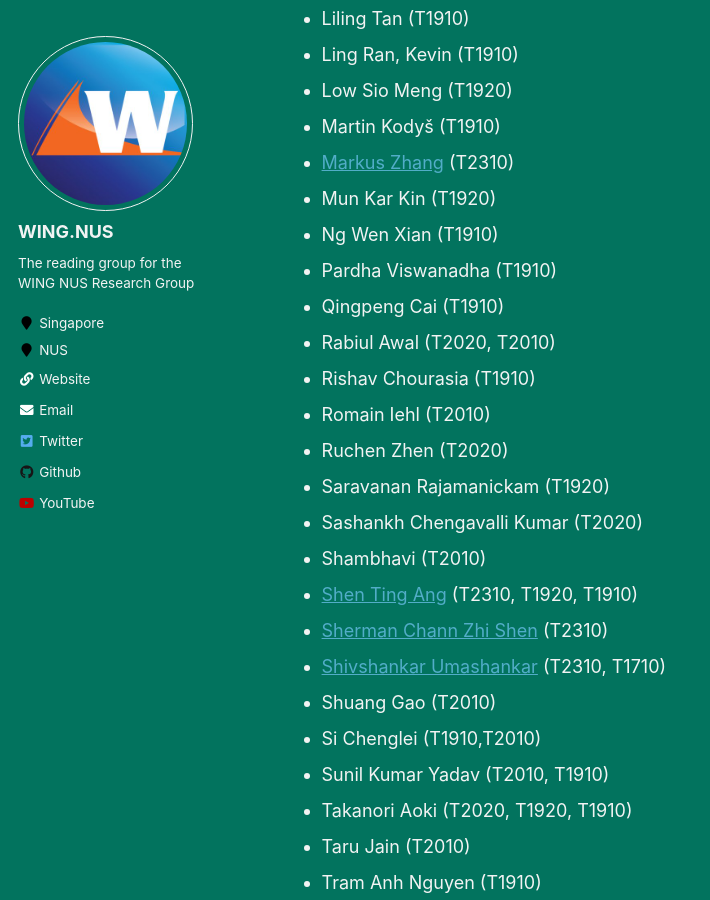
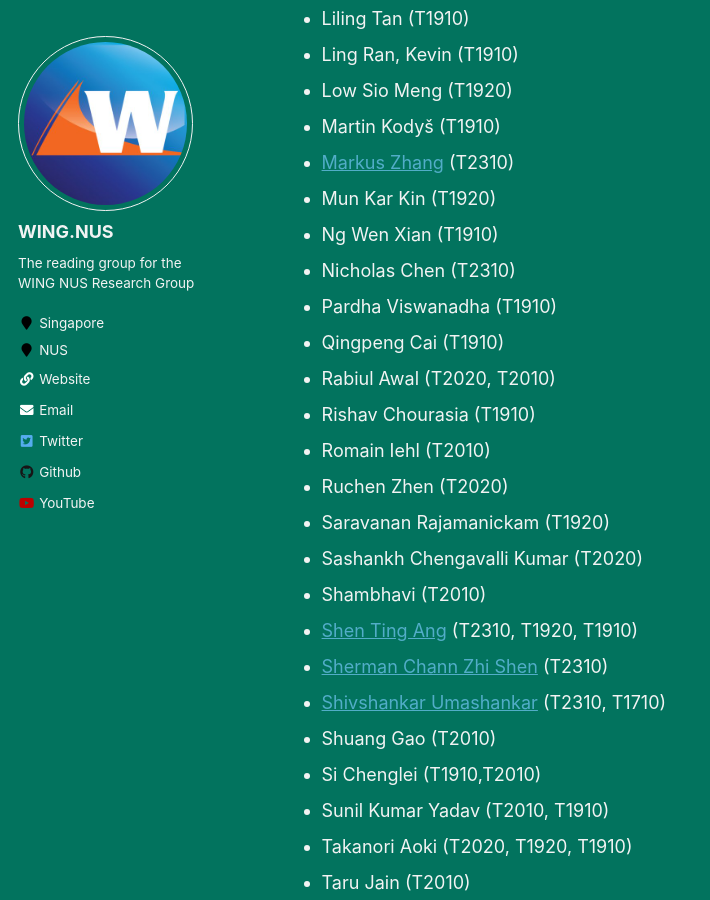
Before and after one commit to WING-NUS/cs6101, a Jekyll site: the page built from _pages/people.md, in a window 1280 px wide and 900 px high, scrolled down 5046 px. Shown: the whole window, without its empty margins (0-710 px from the left). Built offline with Jekyll 4.4.1, drawn with Linux system fonts in a browser that asks for light colours.

Commit message:
"add name"

```diff
--- a/_pages/people.md
+++ b/_pages/people.md
@@ -148,6 +148,7 @@ WING and NUS Postgraduate Students:
 * [Markus Zhang](https://twitter.com/photon_mz) (T2310)
 * Mun Kar Kin (T1920)
 * Ng Wen Xian (T1910)
+* Nicholas Chen (T2310)
 * Pardha Viswanadha (T1910)
 * Qingpeng Cai (T1910)
 * Rabiul Awal (T2020, T2010)
```
